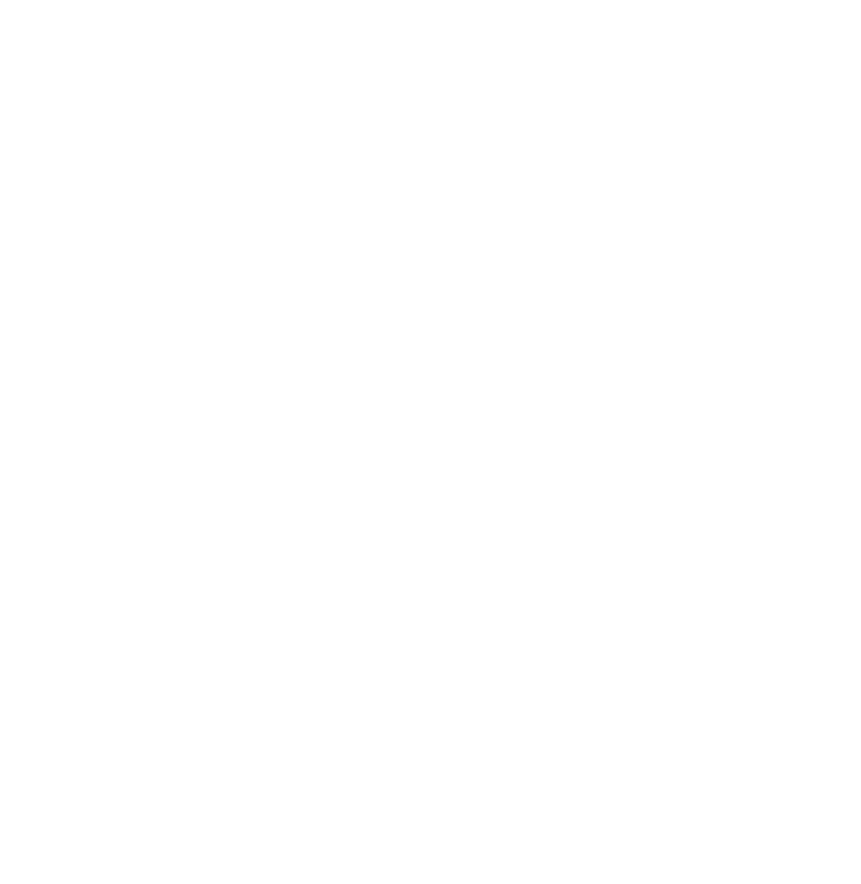
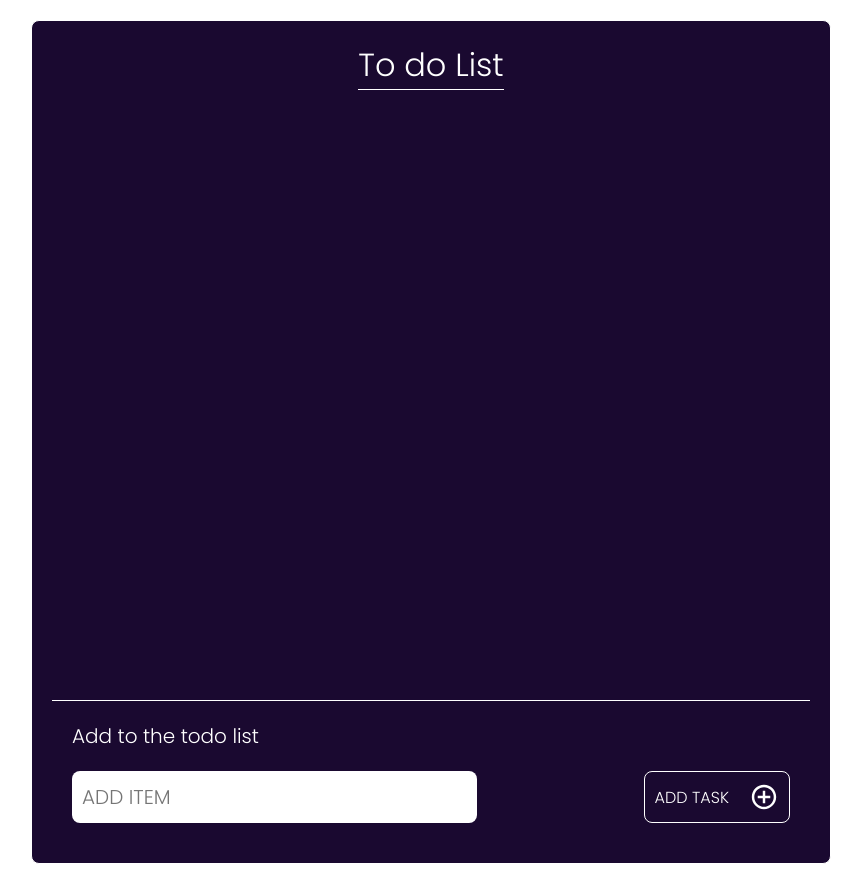
Before and after one commit to ChrPetrou/ToDoListFrontend, a Next.js app: page /alona in a window 1280 px wide. Shown: the whole page, without its empty margins (209-1070 px from the left). Before the commit the page ends 800 px from the top, so only its background shows below. Built offline with nearby package versions, Linux system fonts and the light colour scheme.

Commit message:
some endpont fixes

```diff
--- a/pages/alona.js
+++ b/pages/alona.js
@@ -1,6 +1,13 @@
 import axios from "axios";
 import { useEffect, useState } from "react";
 import styled from "styled-components";
+import { IoMdAddCircleOutline } from "react-icons/io";
+import { AiFillDelete, AiFillEdit } from "react-icons/ai";
+import { BiCheckboxChecked, BiCheckbox } from "react-icons/bi";
+import * as yup from "yup";
+import { Formik } from "formik";
+import { useRouter } from "next/router";
+import colos from "../configs/colos";
 
 const Container = styled.div`
   display: flex;
@@ -8,6 +15,7 @@ const Container = styled.div`
   align-items: center;
   width: 100%;
   margin: auto;
+  padding: 20px;
 `;
 
 const ContainerInner = styled.div`
@@ -16,14 +24,18 @@ const ContainerInner = styled.div`
   align-items: center;
   flex-direction: column;
   padding: 20px;
+  gap: 20px;
+
   /* flex-direction: column; */
-  border: 2px solid white;
-  border-radius: 25px;
+  border: 1px solid white;
+  border-radius: 8px;
   width: 100%;
-  max-width: 1200px;
+  max-width: 800px;
   color: white;
+  background-color: ${colos.purble};
   & h1 {
     font-weight: 900;
+    border-bottom: 1px solid white;
     /* width: 100%; */
 
     margin: auto;
@@ -33,25 +45,170 @@ const ContainerInner = styled.div`
 
 const ToDoListChildren = styled.div`
   width: 100%;
-  max-width: 500px;
+  height: 550px;
+  padding: 20px 0;
+  overflow-y: scroll;
   display: flex;
-  justify-content: center;
-  align-items: center;
   flex-direction: column;
-  border-radius: 15px;
+  /* flex-wrap: wrap; */
+  /* justify-content: center;
+  align-items: center; */
+  gap: 20px;
+  ::-webkit-scrollbar {
+    display: none;
+  }
+  -ms-overflow-style: none; /* IE and Edge */
+  scrollbar-width: none; /* Firefox */
 `;
 
 const ToDoListChild = styled.div`
   display: flex;
+  justify-content: space-between;
+  /* justify-content: center; */
+  align-items: center;
+  background-color: rgb(9, 43, 95);
   width: 100%;
-
-  justify-content: space-between;
+  min-width: 200px;
+  border: 1px solid black;
+  /* flex: 2 1; */
+  padding: 20px;
   gap: 20px;
   border-radius: 15px;
+  & p,
+  span {
+    font-size: 20px;
+    width: 100%;
+  }
+
+  & svg {
+    cursor: pointer;
+  }
+`;
+
+const TaskDetails = styled.div`
+  display: flex;
+  justify-content: center;
+  align-items: center;
+  gap: 10px;
+  & p,
+  span {
+    font-size: 20px;
+    width: 100%;
+  }
+
+  & svg {
+    cursor: pointer;
+  }
+`;
+
+const CheckBox = styled.div`
+  display: flex;
+  margin: auto;
+  cursor: pointer;
+  background: white;
+  border-radius: 8px;
+  width: 30px;
+  height: 30px;
+  position: relative;
+
+  ::after {
+    content: "";
+    position: absolute;
+    width: 20px;
+    height: 10px;
+    transform: rotate(295deg);
+    opacity: ${({ isCompleted }) => (isCompleted ? 1 : 0)};
+    top: 0;
+    bottom: 0;
+    margin-top: auto;
+    margin-bottom: auto;
+    left: 0;
+    right: 0;
+    margin-left: auto;
+    margin-right: auto;
+    border-bottom: 3px solid ${colos.blue};
+    border-left: 3px solid ${colos.blue};
+  }
+`;
+
+const AddNewContainer = styled.div`
+  display: flex;
+  flex-direction: column;
+  justify-content: center;
+  align-items: center;
+
+  width: 100%;
+  min-width: 200px;
+  margin-top: 20px;
+  border-top: 1px solid white;
+  padding: 20px;
+  gap: 20px;
+
+  & p,
+  span {
+    font-size: 20px;
+    width: 100%;
+  }
+
+  & svg {
+    cursor: pointer;
+  }
+`;
+
+const AddNewContainerInner = styled.div`
+  display: flex;
+  justify-content: space-between;
+  width: 100%;
+  flex: 1 1;
+  & input {
+    font-size: 20px;
+    padding: 10px;
+    border-radius: 8px;
+    border: none;
+  }
+`;
+
+const AddNewContainerButton = styled.div`
+  display: flex;
+  justify-content: center;
+  align-items: center;
+  padding: 10px;
+  gap: 20px;
+  border-radius: 8px;
+  cursor: pointer;
+  border: 0.5px solid white;
+`;
+
+const InputField = styled.div`
+  display: flex;
+  position: relative;
+`;
+
+const ErrorTag = styled.div`
+  color: ${colos.blue};
+  font-size: 20px;
+  font-weight: 900;
+  margin-top: 5px;
+  display: flex;
+  width: 100%;
+  justify-content: flex-end;
+  text-align: right;
+  top: 100%;
+  position: absolute;
 `;
 
 export default function Alona() {
   const [toDoList, setToDoList] = useState([]);
+
+  const [isCompleted, setIsCompleted] = useState(false);
+
+  const schema = yup.object().shape({
+    text: yup
+      .string()
+      .min(2, "Too Short!")
+      .max(50, "Too Long!")
+      .required("Required"),
+  });
 
   const TodoFunction = async () => {
     try {
@@ -66,6 +223,34 @@ export default function Alona() {
     }
   };
 
+  const todODelete = async (id) => {
+    const itemtoDelete = await axios
+      .delete(`http://localhost:4000/todo-list/${id}`)
+      .then((res) => res.data)
+      .catch((err) => console.log(err));
+    setToDoList(toDoList.filter((a) => a.id !== itemtoDelete.id));
+  };
+
+  const router = useRouter();
+
+  const todoComplete = async (element) => {
+    const itemtoUpdate = await axios
+      .patch(`http://localhost:4000/todo-list/${element.id}`, {
+        isCompleted: !element.isCompleted,
+      })
+      .then((res) => res.data)
+      .catch((err) => console.log(err));
+    setIsCompleted(!isCompleted);
+    setToDoList(
+      toDoList.map((curr, _) => {
+        if (curr.id == itemtoUpdate.id) {
+          return itemtoUpdate;
+        }
+        return curr;
+      })
+    );
+  };
+
   useEffect(() => {
     return () => {
       TodoFunction();
@@ -77,14 +262,73 @@ export default function Alona() {
       <ContainerInner>
         <h1>To do List</h1>
         <ToDoListChildren>
-          {toDoList &&
-            toDoList?.map((element, index) => (
-              <ToDoListChild key={element.id}>
-                <p>{element.text}</p>
-                <p>{element.isCompleted.toString()}</p>
-              </ToDoListChild>
-            ))}
+          {toDoList.map((element, _) => (
+            <ToDoListChild key={element.id}>
+              <TaskDetails>
+                <p>Task : {element.text}</p>
+                <AiFillEdit size={15} />
+              </TaskDetails>
+              <TaskDetails>
+                {element.isCompleted ? (
+                  <BiCheckboxChecked
+                    size={50}
+                    onClick={() => todoComplete(element)}
+                  />
+                ) : (
+                  <BiCheckbox size={50} onClick={() => todoComplete(element)} />
+                )}
+                {/* <CheckBox
+                  isCompleted={element.isCompleted}
+                  onClick={() => todoComplete(element)}
+                /> */}
+
+                <AiFillDelete
+                  size={50}
+                  onClick={(e) => todODelete(element.id)}
+                />
+              </TaskDetails>
+            </ToDoListChild>
+          ))}
         </ToDoListChildren>
+        <AddNewContainer>
+          <p>Add to the todo list</p>
+
+          <Formik
+            initialValues={{
+              text: "",
+            }}
+            validationSchema={schema}
+            onSubmit={(values, { resetForm }) => {
+              todoAdd(values);
+              console.log(values);
+              resetForm({ text: "" });
+            }}
+            validateOnChange={true}
+            validateOnMount={false}
+          >
+            {({ errors, handleSubmit, handleChange, touched, values }) => (
+              <AddNewContainerInner>
+                <InputField>
+                  <input
+                    name="text"
+                    type="text"
+                    onChange={handleChange}
+                    placeholder="ADD ITEM"
+                    value={values.text}
+                  />
+                  {errors.text && touched.text && (
+                    <ErrorTag>{errors.text} </ErrorTag>
+                  )}
+                </InputField>
+
+                <AddNewContainerButton onClick={() => handleSubmit()}>
+                  ADD TASK
+                  <IoMdAddCircleOutline size={30} />
+                </AddNewContainerButton>
+              </AddNewContainerInner>
+            )}
+          </Formik>
+        </AddNewContainer>
       </ContainerInner>
     </Container>
   );
--- /dev/null
+++ b/pages/api/handleTodos.js
@@ -0,0 +1,20 @@
+import axios from "axios";
+
+export function handleComplete(req, res) {
+  return new Promise(async (resolve, reject) => {
+    console.log("hi");
+    try {
+      const { isCompleted, id } = req.body;
+      await axios
+        .patch(`http://localhost:4000/todo-list/${id}`, {
+          isCompleted: isCompleted,
+        })
+        .then((res) => res.data);
+      resolve();
+    } catch {
+      console.log(err);
+      res.status(500).json({ message: "Internal server error" });
+      resolve();
+    }
+  });
+}
```
Also changed, not shown: pages/index.js (+60 -19 lines).
